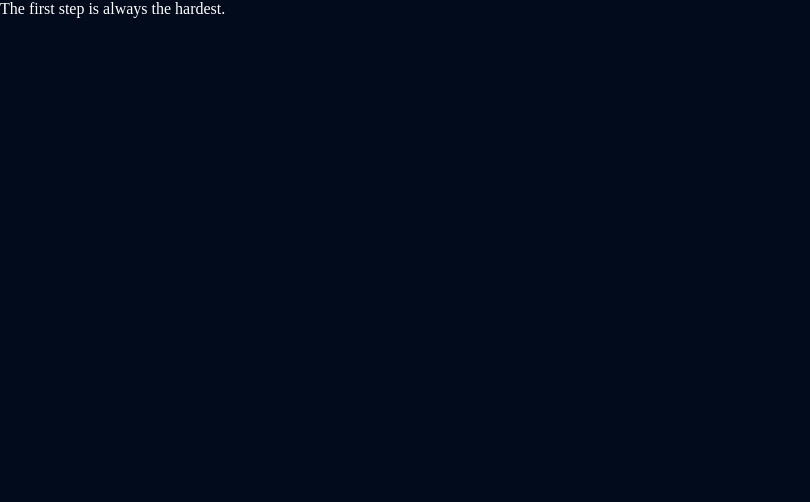
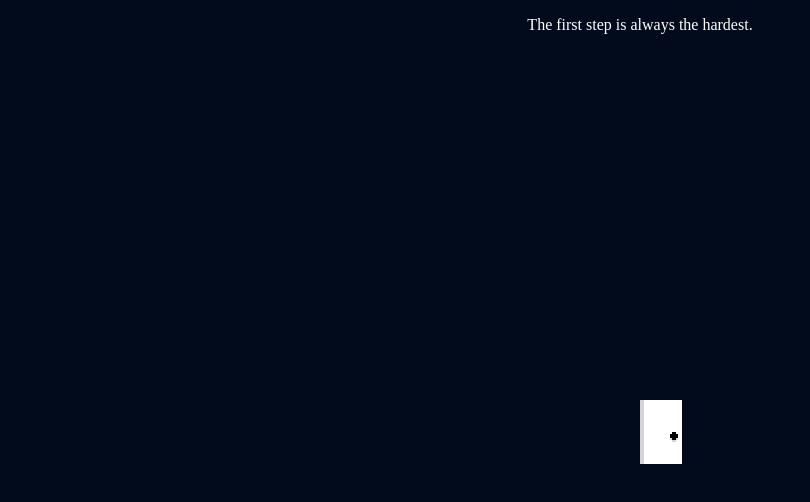
Before and after one commit to threesann/deepest, a plain HTML site: page index.html in a window 1280 px wide. Shown: the whole page, without its empty margins (0-810 px from the left). Drawn offline with Linux system fonts and the light colour scheme.

Commit message:
the room

```diff
--- a/index.css
+++ b/index.css
@@ -6,8 +6,18 @@ html {
 body {
     margin: auto;
     height: 100%;
+    text-align: center;
 }
 
 .doorzone {
+    display: inline-block;
     margin: auto;
+    position: absolute;
+    top: 50%;
 }
+
+.imgcenter {
+    display: block;
+    margin-left: auto;
+    margin-right: auto;
+}
--- a/index.html
+++ b/index.html
@@ -5,8 +5,11 @@
 </head>
 
 <body>
+  <p style="color:white; padding-top: 1rem;">The first step is always the hardest.</p>
   <div class="doorzone">
-    <p style="color:white">The first step is always the hardest.</p>
+    <a href="rooms/room.html" style="display:inline">
+      <img class="imgcenter doorsize" src="assets/door_shut.png" />
+    </a>
   </div>
 </body>
 </html>
```
Also changed, not shown: rooms/room.html (added, +10 -0 lines), assets/door_shut.png (added), assets/img.png (added).
